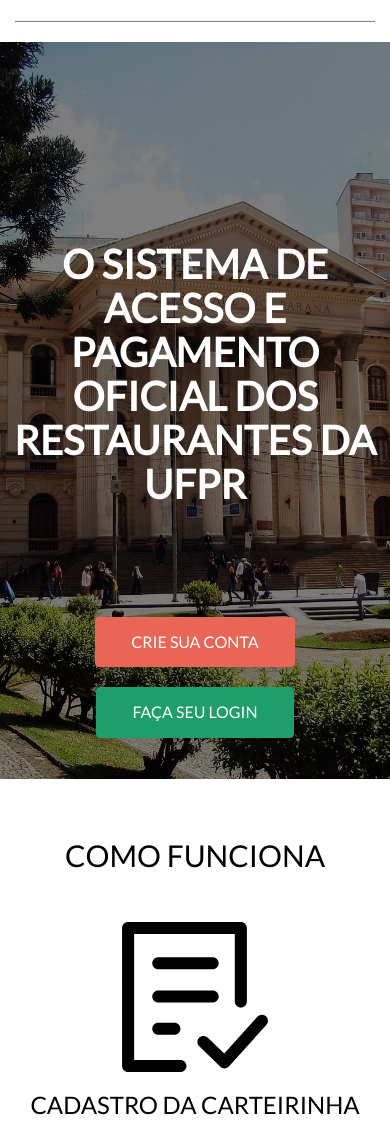
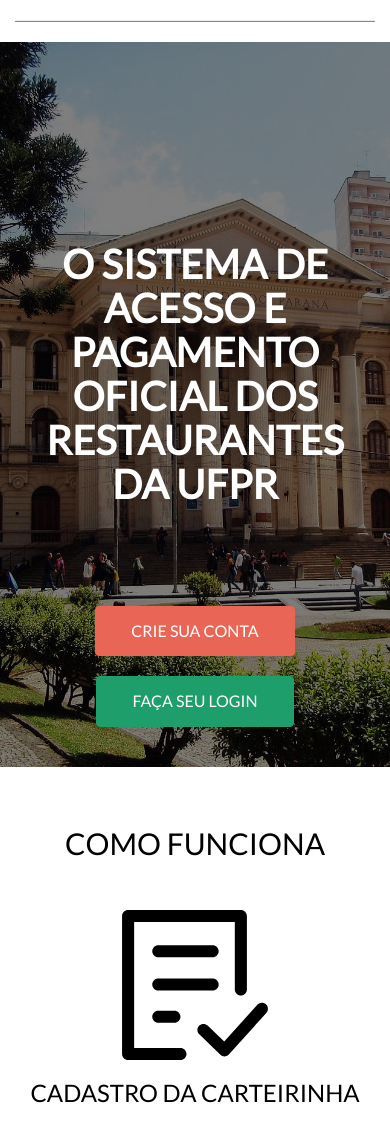
Before and after one commit to eriknayan/acesso_ufpr, a PHP site: page / in a window 390 px wide. Shown: the part 146-1268 px from the top of the page. Run offline with PHP 8.4, Linux system fonts and the light colour scheme; some libraries are stand-ins or nearby versions.

Commit message:
Fix responsiveness issue with the website.

```diff
--- a/website/index.php
+++ b/website/index.php
@@ -20,21 +20,17 @@
     <?php include("header.php"); ?>
     <!-- IMAGE AND SHORT DESCRIPTION SECTION -->
     <div class="row title-section text-center">
-        <div class="row">
-            <div class="col-md-12 text-uppercase">
-                <h1 class="title">O sistema de acesso e pagamento oficial dos restaurantes da UFPR</h1>
-            </div>
+        <div class="col-md-12 text-uppercase">
+            <h1 class="title">O sistema de acesso e pagamento oficial dos restaurantes da UFPR</h1>
         </div>
         <!-- BUTTONS SECTION -->
         <div class="text-center buttons">
-            <div class="col-md-3"></div>
-            <div class="col-md-3">
+            <div class="col-md-offset-3 col-md-3">
                 <a href="register.php" role="button" class="btn btn-primary button-margin button-register text-uppercase">Crie sua conta</a>
             </div>
             <div class="col-md-3">
                 <a href="login.php" role="button" class="btn btn-primary button-margin button-login text-uppercase">Faça seu login</a>
             </div>
-            <div class="col-md-3"></div>
         </div>
     </div>
 
@@ -109,15 +105,15 @@
     </div>
     <!-- TESTIMONY TITLE SECTION -->
     <div class="row testimonial-section">
-        <div class="row text-center title-margin">
+        <div class="text-center title-margin">
             <div class="col-md-12 text-uppercase sub-title testimonial-title"><h2>Testemunhos</h2></div>
         </div>
-        <div class="row text-center">
+        <div class="text-center">
             <div class="col-md-12 testimonial-subtitle">Veja o que os outros estudantes estão dizendo da plataforma.</div>
         </div>
         <!-- TESTIMONY SECTION -->
 
-        <div class="row text-center margin-bottom-30">
+        <div class="text-center margin-bottom-30">
             <div class="col-md-4 testimonial">
                 <div class="col-xs-offset-1 col-xs-10 margin-20">
                     <div class="row white-bg img-rounded padding-25">
```
